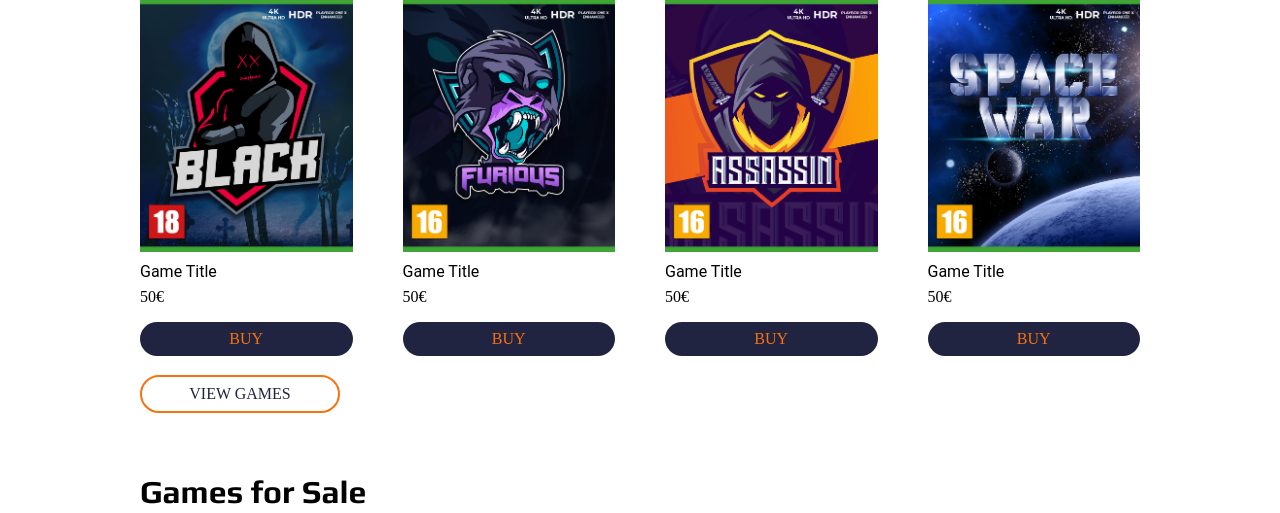
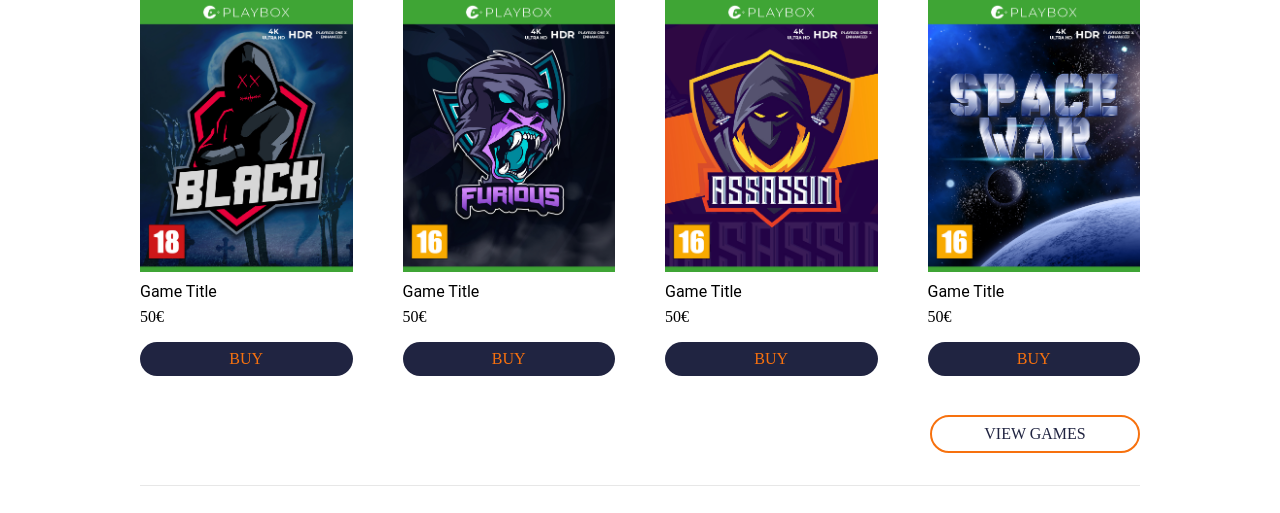
Before and after one commit to Noroff-FEU-Assignments/cross-course-project-Gonlonge, a plain HTML site: page index.html in a window 1280 px wide. Shown: the part 439-952 px from the top of the page. Drawn offline with Linux system fonts and the light colour scheme.

Commit message:
updating

```diff
--- a/css/style.css
+++ b/css/style.css
@@ -86,16 +86,17 @@ a {
 }
 
 .cta:hover {
-  transition-duration: 0.4s;
+  transition-duration: 0.3s;
   cursor: pointer;
-  background-color: #929292;
+  background-color: #32366582;
 }
 
 .button-view-games {
   background-color: white;
   border: 2px solid #f7710e;
   color: #202441;
-  max-width: 200px;
+  max-width: 210px;
+  margin-top: 20px;
 }
 
 .textspace {
@@ -119,7 +120,7 @@ a {
 }
 
 .section__space {
-  margin-top: 60px;
+  margin-top: 80px;
 }
 
 footer {
@@ -158,8 +159,11 @@ i {
   .featured {
     grid-template-columns: repeat(3, 1fr);
   }
-  .cta2 {
-    transform: translate(165%);
+  .line {
+    height: 1px;
+    background-color: rgb(231, 231, 231);
+    margin-top: 90px;
+    margin-bottom: 90px;
   }
 }
 
@@ -167,12 +171,18 @@ i {
   .featured {
     grid-template-columns: repeat(4, 1fr);
   }
-  .cta2 {
-    transform: translate(165%);
-  }
   .logo-container {
     display: flex;
     align-items: left;
     justify-content: left;
   }
+  .button-view-games {
+    float: right;
+  }
+  .line {
+    height: 1px;
+    background-color: rgb(231, 231, 231);
+    margin-top: 90px;
+    margin-bottom: 90px;
+  }
 }
--- a/index.html
+++ b/index.html
@@ -1,6 +1,5 @@
 <!DOCTYPE html>
 <html lang="en">
-
 <head>
   <meta charset="UTF-8" />
   <meta http-equiv="X-UA-Compatible" content="IE=edge" />
@@ -13,7 +12,6 @@
   <link href="https://fonts.googleapis.com/css2?family=Play:wght@700&family=Tinos&display=swap" rel="stylesheet" />
   <script src="https://kit.fontawesome.com/b318972c4d.js" crossorigin="anonymous"></script>
 </head>
-
 <body>
   <div class="main-container">
     <header class="logo-container">
@@ -72,6 +70,7 @@
     <br />
     <button class="cta button-view-games" onclick="window.location.href='viewallgames.html'">View Games</button>
     <div class="section__space">
+      <div class="line"></div>
       <h1>Games for Sale</h1>
       <section class="featured">
         <div class="column">
@@ -102,6 +101,7 @@
       <br />
       <button class="cta button-view-games" onclick="window.location.href='viewallgames.html'">View Games</button>
       <div class="section__space">
+        <div class="line"></div>
         <h1>Pre-Owned Games</h1>
         <section class="featured">
           <div class="column">
@@ -142,5 +142,4 @@
     </div>
   </footer>
 </body>
-
 </html>
```
